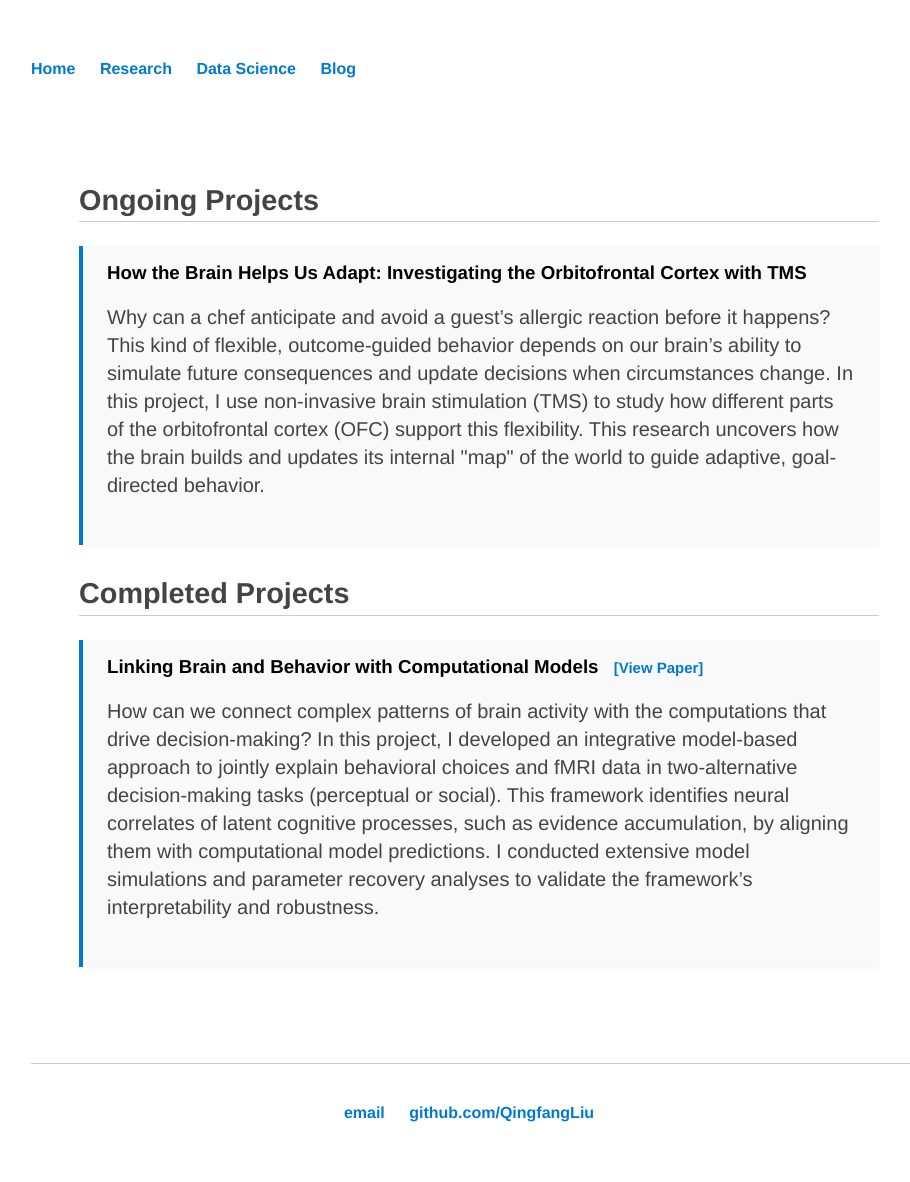
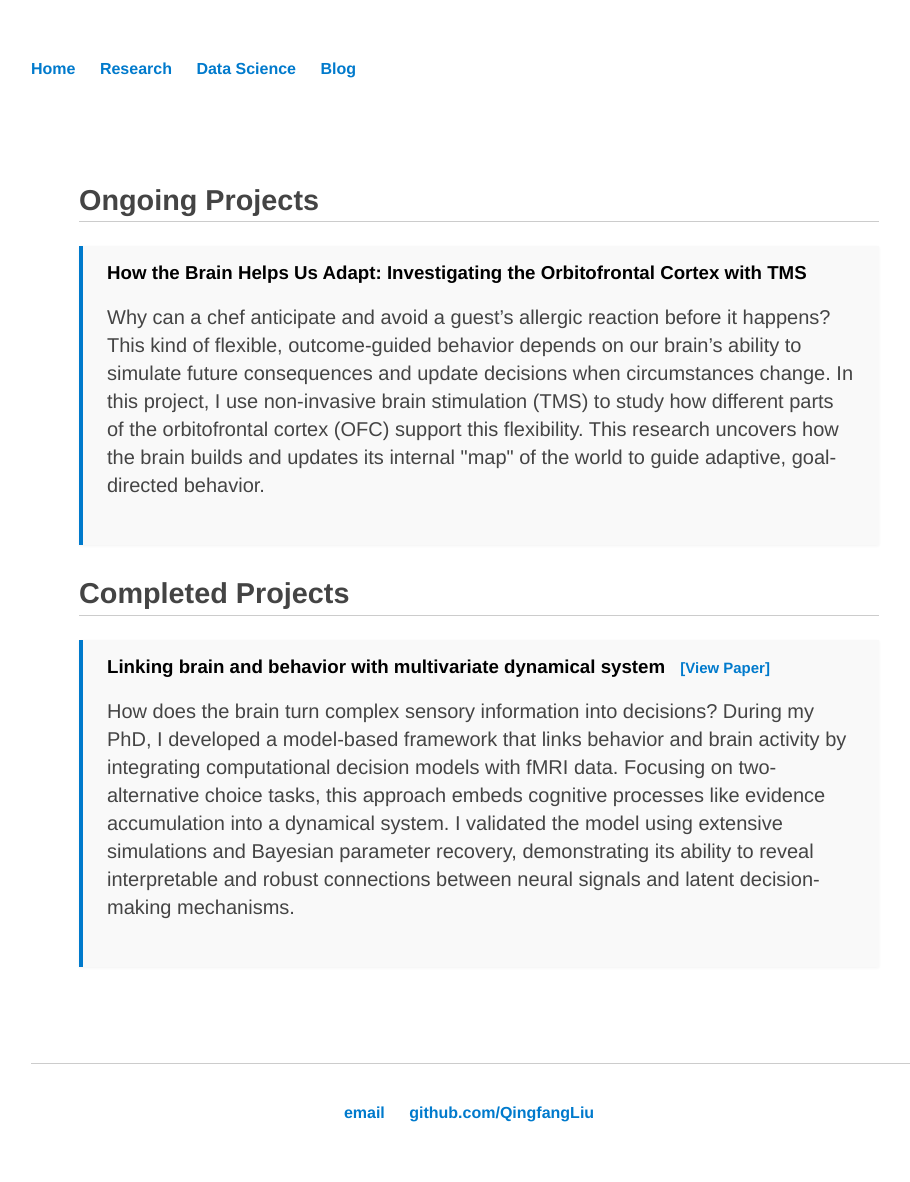
Before and after one commit to QingfangLiu/qingfangliu.github.io, a Jekyll site: the page built from Research/index.html, in a window 1280 px wide. Shown: the whole page, without its empty margins (161-1071 px from the left). Built offline with Jekyll 4.4.1, drawn with Linux system fonts in a browser that asks for light colours.

Commit message:
edit research intro

```diff
--- a/Research/index.html
+++ b/Research/index.html
@@ -20,11 +20,11 @@ title: Research
 
   <div class="project-card" style="margin-top: 1.5rem; padding: 1rem 1.5rem; border-left: 4px solid #007acc; background: #f9f9f9; box-shadow: 0 1px 3px rgba(0,0,0,0.05);">
     <h3 style="margin-top: 0;">
-      Linking Brain and Behavior with Computational Models
+      Linking brain and behavior with multivariate dynamical system
       <a href="https://link.springer.com/article/10.1007/s42113-020-00072-0" target="_blank" style="font-size: 0.8em; margin-left: 10px; color: #007acc;">[View Paper]</a>
     </h3>
     <p style="margin-top: 0.5rem; color: #444;">
-      How can we connect complex patterns of brain activity with the computations that drive decision-making? In this project, I developed an integrative model-based approach to jointly explain behavioral choices and fMRI data in two-alternative decision-making tasks (perceptual or social). This framework identifies neural correlates of latent cognitive processes, such as evidence accumulation, by aligning them with computational model predictions. I conducted extensive model simulations and parameter recovery analyses to validate the framework’s interpretability and robustness.
+      How does the brain turn complex sensory information into decisions? During my PhD, I developed a model-based framework that links behavior and brain activity by integrating computational decision models with fMRI data. Focusing on two-alternative choice tasks, this approach embeds cognitive processes like evidence accumulation into a dynamical system. I validated the model using extensive simulations and Bayesian parameter recovery, demonstrating its ability to reveal interpretable and robust connections between neural signals and latent decision-making mechanisms.
     </p>
   </div>
 
```
